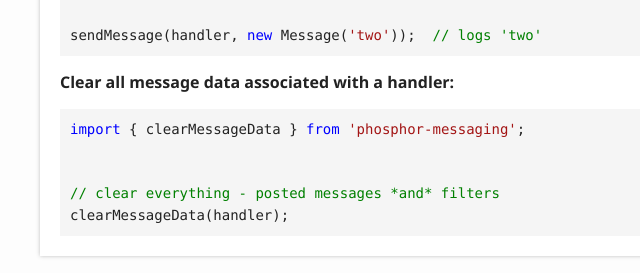
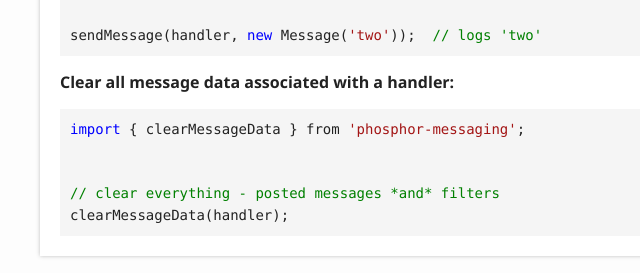
Before and after one commit to dwillmer/phosphor-messaging, a plain HTML site: page index.html in a window 1280 px wide. Shown: the part 5282-5555 px from the top of the page, 0-640 px from the left. Drawn offline with Linux system fonts and the light colour scheme.

Commit message:
autocommit docs

```diff
--- a/index.html
+++ b/index.html
@@ -275,7 +275,7 @@ removeMessageFilter(handler, spy);
 sendMessage(handler, <span class="hljs-keyword">new</span> Message(<span class="hljs-string">'two'</span>));  <span class="hljs-comment">// logs 'two'</span>
 </code></pre>
 				<p><strong>Clear all message data associated with a handler:</strong></p>
-				<pre><code><span class="hljs-keyword">import</span> { clearMessageData } <span class="hljs-keyword">from</span> <span class="hljs-string">'phosphor-messaging'</span>;
+				<pre><code class="lang-typescript"><span class="hljs-keyword">import</span> { clearMessageData } from <span class="hljs-string">'phosphor-messaging'</span>;
 
 
 <span class="hljs-comment">// clear everything - posted messages *and* filters</span>
```
